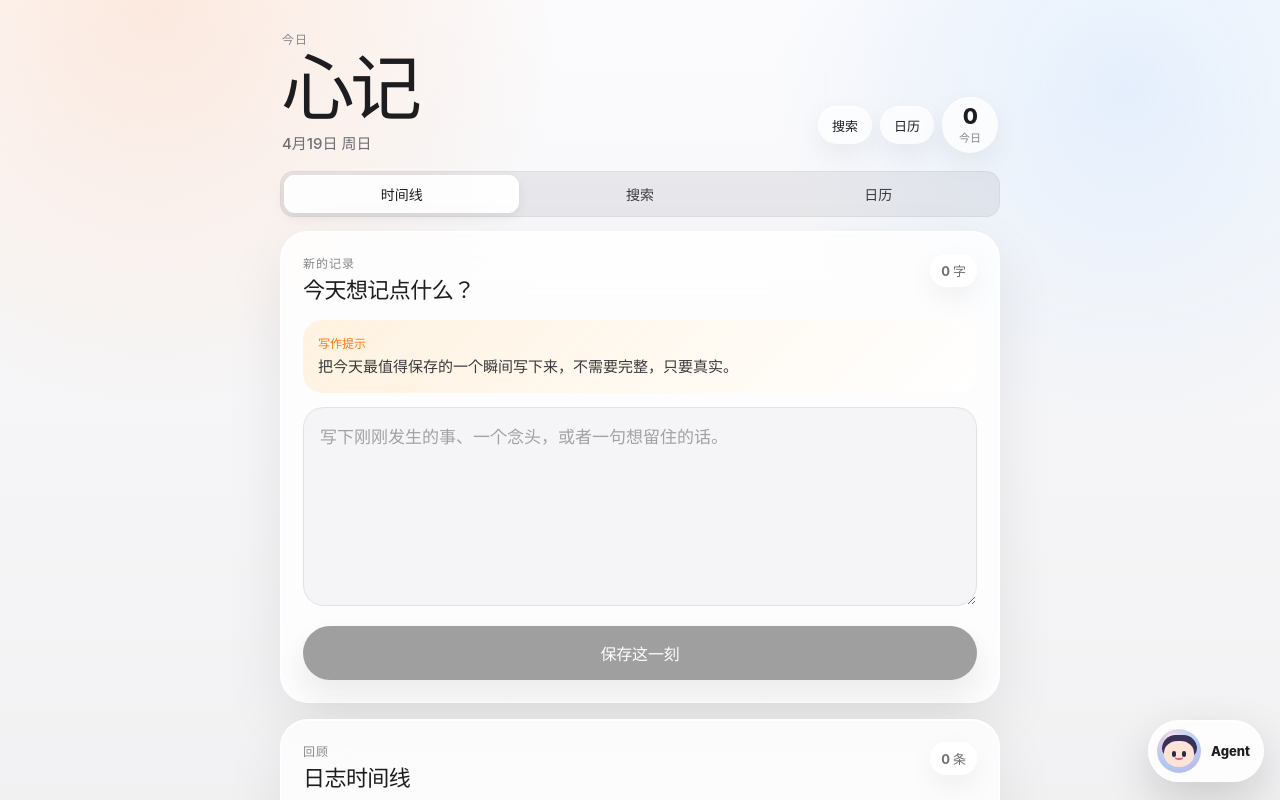
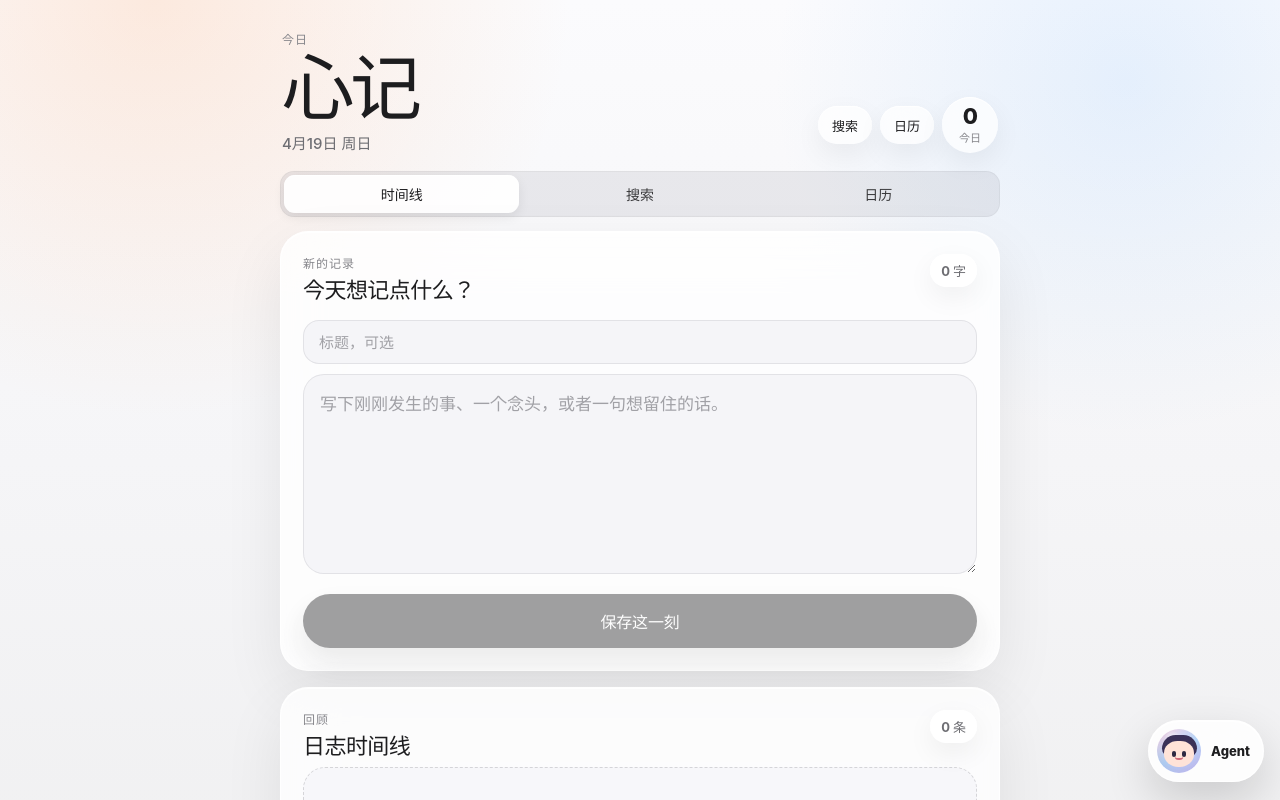
Before and after one commit to kkkkakk56/log_agent, a Vue app in the folder journal-agent/: page / in a window 1280 px wide. Shown: the top 800 px of the page. Built offline with nearby package versions, Linux system fonts and the light colour scheme.

Commit message:
feat: add custom journal title input

```diff
--- a/journal-agent/src/App.vue
+++ b/journal-agent/src/App.vue
@@ -58,6 +58,7 @@ if (initialAgentConversations.length === 0) {
 
 const entries = ref<JournalEntry[]>(getEntries());
 const activeView = ref<ActiveView>('timeline');
+const draftTitle = ref('');
 const draftContent = ref('');
 const editingId = ref<string | null>(null);
 const editingContent = ref('');
@@ -176,12 +177,13 @@ function setActiveView(view: ActiveView) {
 }
 
 function saveDraft() {
-  const entry = createEntry(draftContent.value);
+  const entry = createEntry(draftContent.value, draftTitle.value);
 
   if (!entry) {
     return;
   }
 
+  draftTitle.value = '';
   draftContent.value = '';
   refreshEntries();
 }
@@ -398,10 +400,14 @@ async function submitAgentMessage() {
         <span class="counter">{{ draftCharacterCount }} 字</span>
       </div>
 
-      <div class="prompt-card">
-        <span>写作提示</span>
-        <p>把今天最值得保存的一个瞬间写下来，不需要完整，只要真实。</p>
-      </div>
+      <input
+        v-model="draftTitle"
+        class="title-input"
+        type="text"
+        maxlength="18"
+        placeholder="标题，可选"
+        aria-label="日志标题"
+      />
 
       <textarea
         v-model="draftContent"
--- a/journal-agent/src/storage/journalStore.ts
+++ b/journal-agent/src/storage/journalStore.ts
@@ -66,7 +66,13 @@ const createId = (): string => {
   return `entry-${Date.now()}-${Math.random().toString(36).slice(2, 10)}`;
 };
 
-const createTitle = (content: string): string => {
+const createTitle = (content: string, title = ''): string => {
+  const normalizedTitle = title.trim();
+
+  if (normalizedTitle) {
+    return normalizedTitle.slice(0, MAX_TITLE_LENGTH);
+  }
+
   const normalizedContent = content.trim();
   const firstLine = normalizedContent.split(/\r?\n/, 1)[0]?.trim() ?? '';
   const titleSource = firstLine || normalizedContent;
@@ -86,7 +92,10 @@ export const getEntries = (): JournalEntry[] =>
     readEntries().filter((entry) => entry.deletedAt === null),
   );
 
-export const createEntry = (content: string): JournalEntry | null => {
+export const createEntry = (
+  content: string,
+  title = '',
+): JournalEntry | null => {
   const normalizedContent = content.trim();
 
   if (!normalizedContent) {
@@ -96,7 +105,7 @@ export const createEntry = (content: string): JournalEntry | null => {
   const now = new Date().toISOString();
   const entry: JournalEntry = {
     id: createId(),
-    title: createTitle(normalizedContent),
+    title: createTitle(normalizedContent, title),
     content: normalizedContent,
     createdAt: now,
     updatedAt: now,
--- a/journal-agent/src/style.css
+++ b/journal-agent/src/style.css
@@ -250,30 +250,7 @@ h3 {
   font-weight: 720;
 }
 
-.prompt-card {
-  margin-bottom: 14px;
-  padding: 14px 15px;
-  border-radius: 20px;
-  background:
-    linear-gradient(135deg, rgba(255, 149, 0, 0.12), rgba(255, 255, 255, 0.72)),
-    rgba(255, 255, 255, 0.7);
-}
-
-.prompt-card span {
-  display: block;
-  margin-bottom: 5px;
-  color: #ff7a1a;
-  font-size: 12px;
-  font-weight: 760;
-}
-
-.prompt-card p {
-  color: #3a3a3c;
-  font-size: 15px;
-  font-weight: 560;
-  line-height: 1.5;
-}
-
+.title-input,
 .journal-input,
 .search-input {
   width: 100%;
@@ -285,6 +262,15 @@ h3 {
     border-color 160ms ease,
     box-shadow 160ms ease,
     background 160ms ease;
+}
+
+.title-input {
+  height: 44px;
+  margin-bottom: 10px;
+  border-radius: 16px;
+  padding: 0 15px;
+  font-size: 15px;
+  font-weight: 680;
 }
 
 .journal-input {
@@ -304,6 +290,7 @@ h3 {
   font-size: 16px;
 }
 
+.title-input:focus,
 .journal-input:focus,
 .search-input:focus {
   border-color: rgba(0, 122, 255, 0.42);
@@ -311,6 +298,7 @@ h3 {
   box-shadow: 0 0 0 4px rgba(0, 122, 255, 0.12);
 }
 
+.title-input::placeholder,
 .journal-input::placeholder,
 .search-input::placeholder {
   color: #a1a1a6;
```
Also changed, not shown: 2 other files (tests, documents, lock files or other folders).
